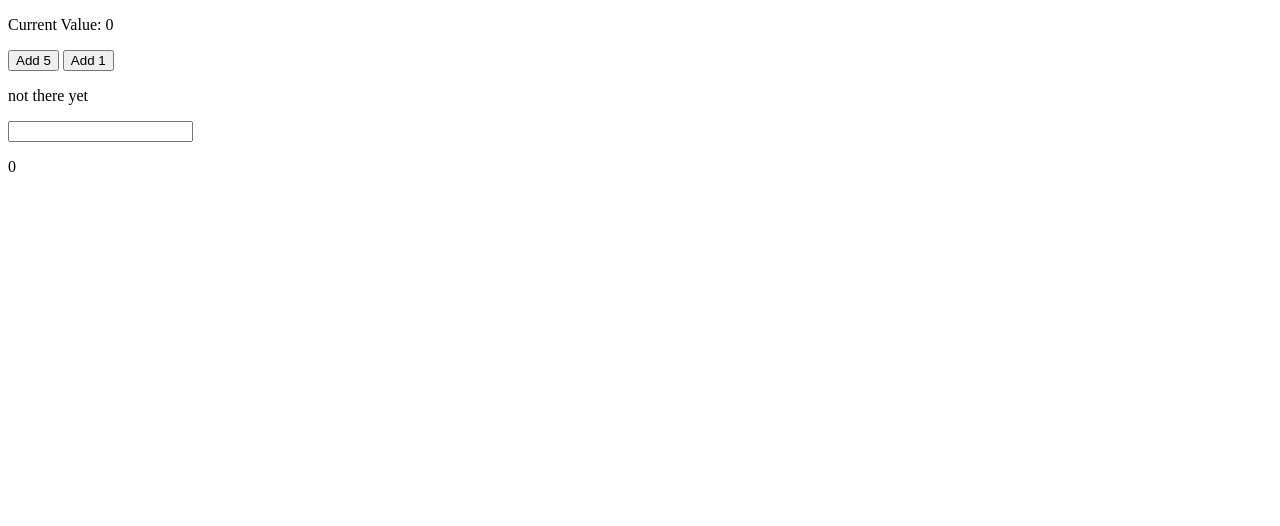
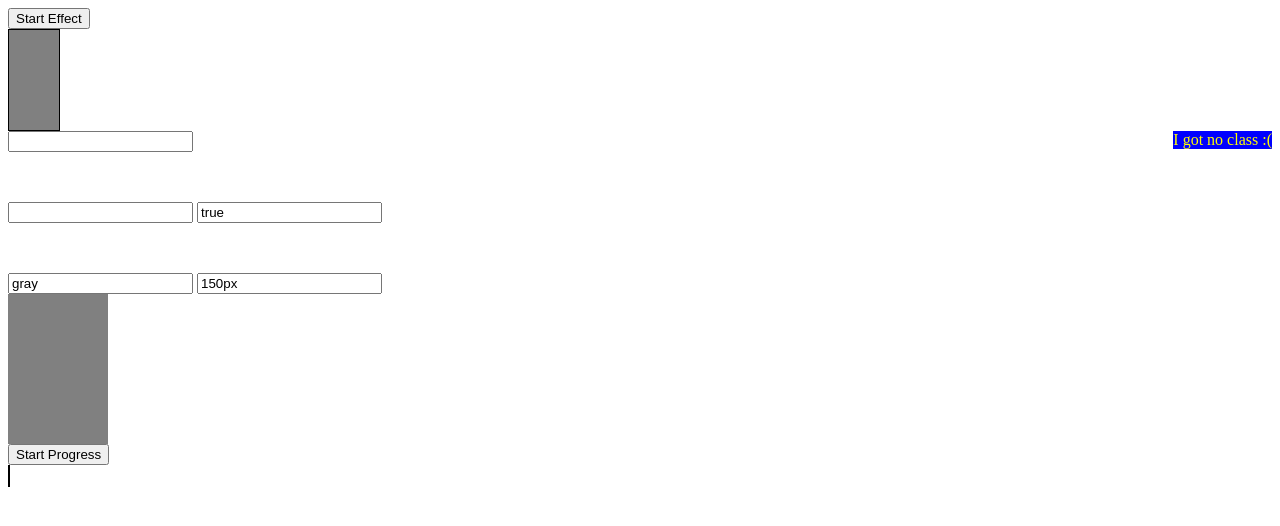
Before and after one commit to mislavsraka/Vue-project, a Vue app: page / in a window 1280 px wide. Shown: the top 526 px of the page. Built offline with nearby package versions, Linux system fonts and the light colour scheme.

Commit message:
Done excercise 4 styling

```diff
--- a/index.html
+++ b/index.html
@@ -7,18 +7,35 @@
   </head>
   <body>
     <div id="exercise">
-    <!-- 1) Show a "result" of 'not there yet' as long as "value" is not equal to 37 - you can change "value" with the buttons. Print 'done' once you did it -->
-    <div>
-        <p>Current Value: {{ value }}</p>
-        <button @click="value += 5">Add 5</button>
-        <button @click="value += 1">Add 1</button>
-        <p>{{ result }}</p>
-    </div>
-    <!-- 2) Watch for changes in the "result" and reset the "value" after 5 seconds (hint: setTimeout(..., 5000) -->
-    <div>
-        <input type="text">
-        <p>{{ value }}</p>
-    </div>
-</div>
+	  <!-- 1) Start the Effect with the Button. The Effect should alternate the "highlight" or "shrink" class on each new setInterval tick (attach respective class to the div with id "effect" below) -->
+	  <div>
+	    <button @click="startEffect">Start Effect</button>
+	    <div id="effect" v-bind:class="effectClasses"></div>
+	  </div>
+	  <!-- 2) Create a couple of CSS classes and attach them via the array syntax -->
+	  <div v-bind:class="[float, 'blue', 'text-color']">I got no class :(</div>
+	  <!-- 3) Let the user enter a class (create some example classes) and attach it -->
+	  <div>
+	    <input type="text" v-model="userClass">
+	    <div v-bind:class="[{visible: true}, userClass]"></div>
+	  </div>
+	  <!-- 4) Let the user enter a class and enter true/ false for another class (create some example classes) and attach the classes -->
+	  <div>
+	    <input type="text" v-model="userClass">
+	    <input type="text" v-model="isVisible">
+	    <div v-bind:class="[{visible: isVisible}, userClass]"></div>
+	  </div>
+	  <!-- 5) Repeat 3) but now with values for styles (instead of class names). Attach the respective styles.  -->
+	  <div>
+	    <input type="text" v-model="myStyle.backgroundColor">
+	    <input type="text" v-model="myStyle.height">
+	    <div v-bind:style="myStyle"></div>
+	  </div>
+	  <!-- 6) Create a simple progress bar with setInterval and style bindings. Start it by hitting the below button. -->
+	  <div>
+	    <button v-on:click="startProgress">Start Progress</button>
+	    <div v-bind:class="['progress-bar']" v-bind:style="progressBar"></div>
+	  </div>
+	</div>
   </body>
 </html>
--- /dev/null
+++ b/src/assets/css/style.css
@@ -0,0 +1,31 @@
+#effect {
+  width: 100px;
+  height: 100px;
+  border: 1px solid black;
+}
+.highlight {
+  background-color: red;
+  width: 200px !important;
+}
+.shrink {
+  background-color: gray;
+  width: 50px !important;
+}
+.blue {
+  background-color: blue;
+}
+.float {
+  float: right;
+}
+.text-color {
+  color: yellow;
+}
+.visible {
+  width: 100px;
+  height: 50px;
+}
+.progress-bar {
+  width: 200px;
+  height: 20px;
+  border: 1px solid black;
+}
--- a/src/main.js
+++ b/src/main.js
@@ -3,6 +3,7 @@
 import Vue from 'vue'
 import App from './App'
 import router from './router'
+import './assets/css/style.css'
 
 Vue.config.productionTip = false
 
@@ -10,19 +11,39 @@
 new Vue({
 	el: '#exercise',
   data: {
-  	value: 0,
+  	effectClasses: {
+  		highlight: false,
+  		shrink: true
+  	},
+    float: 'float',
+    userClass: '',
+    isVisible: true,
+    myStyle: {
+      width: '100px',
+      height: '150px',
+      backgroundColor: 'gray'
+    },
+    progressBar: {
+      width: '0px',
+      backgroundColor: 'red'
+    }
   },
-  computed: {
-  	result: function() {
-  		return this.value == 37 ? 'done' : 'not there yet';
-  	}
-  },
-  watch: {
-  	result: function() {
-  		var vm = this;
-  		setTimeout(function() {
-  			vm.value = 0;
-  		}, 5000);
+  methods: {
+    startEffect: function() {
+     var vm = this;
+      setInterval(function() {
+      vm.effectClasses.highlight = !vm.effectClasses.highlight;
+        vm.effectClasses.shrink = !vm.effectClasses.shrink;
+      }, 1000);
+    },
+    startProgress: function() {
+    var vm = this;
+      var width = 0;
+
+    setInterval(function() {
+      width = width + 10;
+      vm.progressBar.width = width + 'px';
+      }, 500);
     }
   }
 });
```
